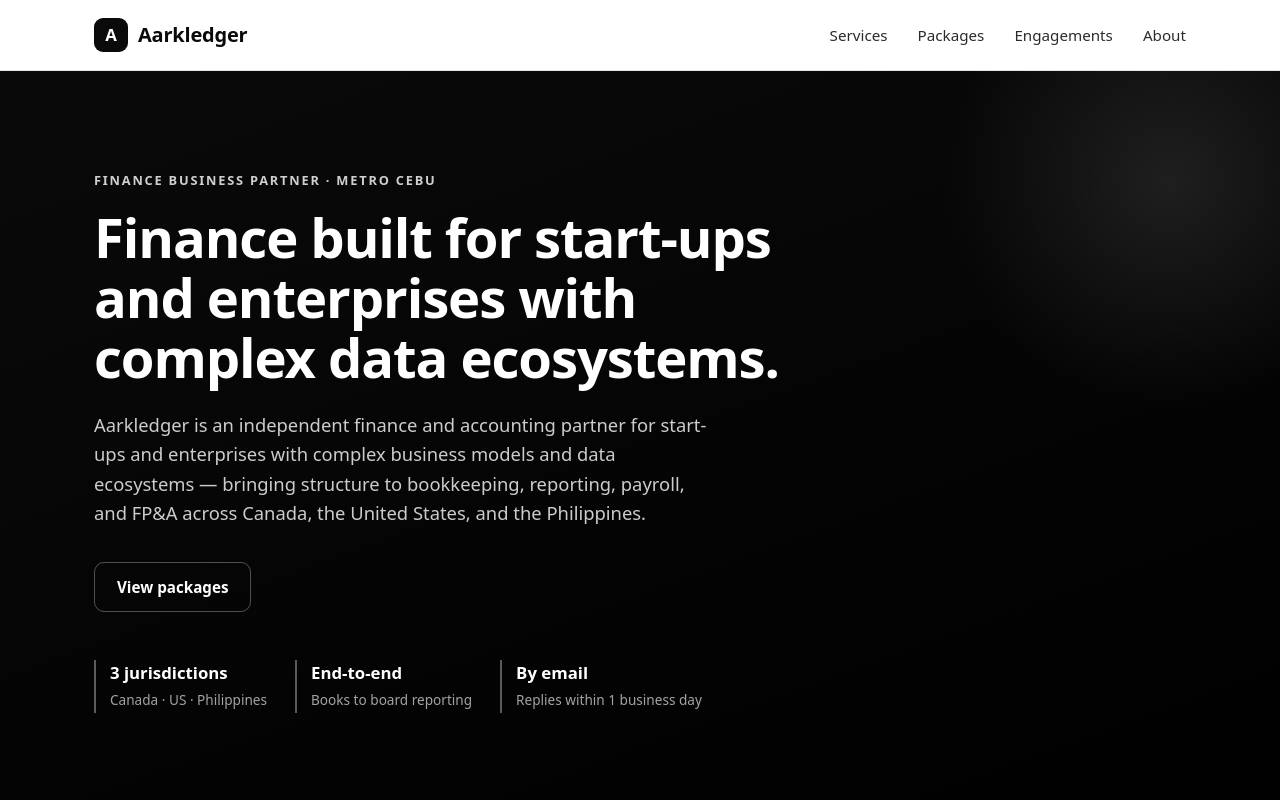
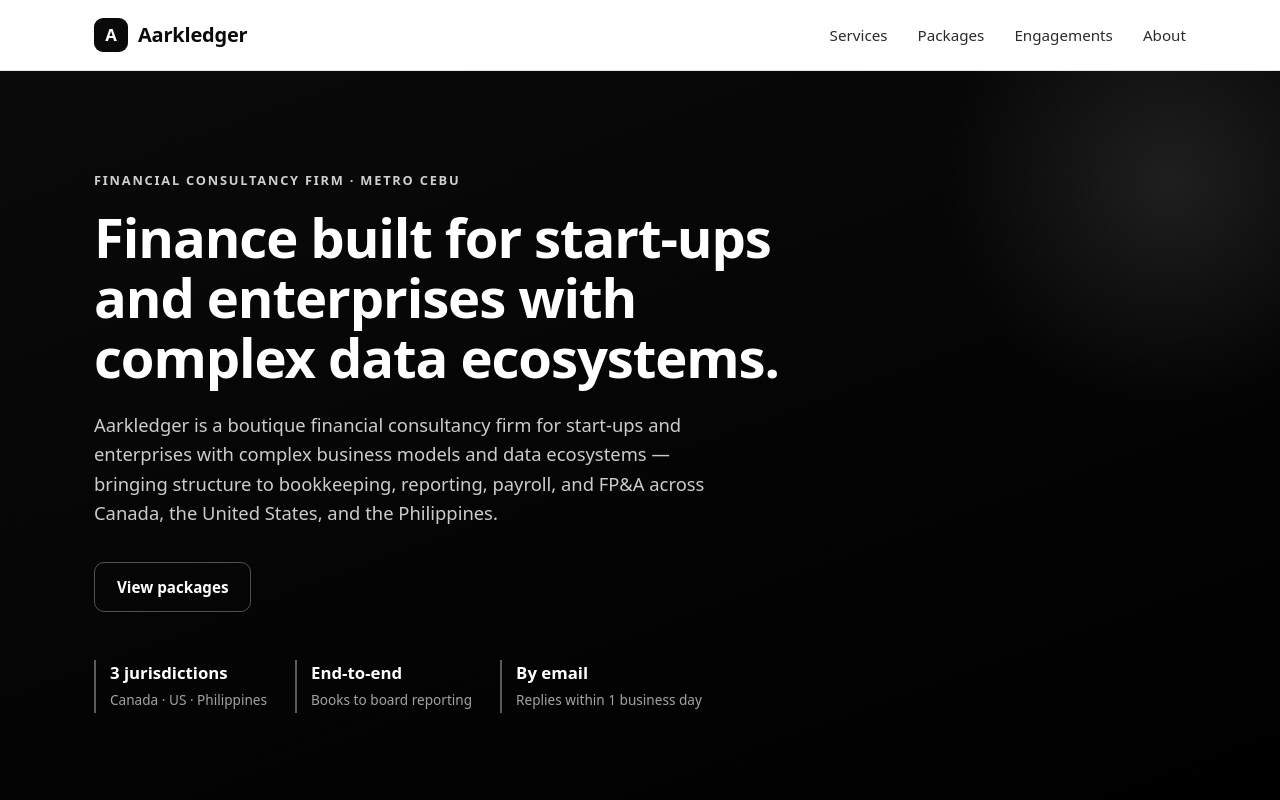
Before and after one commit to Aarkledger/aarkledger-site, a Next.js app: page / in a window 1280 px wide. Shown: the top 800 px of the page. Built offline with nearby package versions, Linux system fonts and the light colour scheme.

Commit message:
Update descriptions and titles for clarity

```diff
--- a/app/page.js
+++ b/app/page.js
@@ -226,13 +226,13 @@ export default function Home() {
         <section className="hero" style={{ padding: 0 }}>
           <div className="container">
             <div className="hero-inner">
-              <span className="eyebrow">Finance Business Partner · Metro Cebu</span>
+              <span className="eyebrow">Financial Consultancy Firm · Metro Cebu</span>
               <h1>Finance built for start-ups and enterprises with complex data ecosystems.</h1>
               <p>
-                Aarkledger is an independent finance and accounting partner for
-                start-ups and enterprises with complex business models and data
-                ecosystems — bringing structure to bookkeeping, reporting, payroll,
-                and FP&amp;A across Canada, the United States, and the Philippines.
+                Aarkledger is a boutique financial consultancy firm for start-ups
+                and enterprises with complex business models and data ecosystems —
+                bringing structure to bookkeeping, reporting, payroll, and FP&amp;A
+                across Canada, the United States, and the Philippines.
               </p>
               <div className="hero-actions">
                 <a href="#pricing" className="btn btn-ghost" style={{ color: "#fff", borderColor: "rgba(255,255,255,0.3)" }}>View packages</a>
@@ -331,12 +331,12 @@ export default function Home() {
         <section id="about" className="section-soft">
           <div className="container about-wrap">
             <div>
-              <h2>A finance partner built for start-ups and complex business models</h2>
+              <h2>The consultancy firm built for start-ups and enterprises with complex data ecosystems</h2>
               <p>
-                Aarkledger is an independent finance and accounting partner for
-                start-ups and enterprises with complex business models and data
-                ecosystems. We bring structure to bookkeeping, reporting, payroll,
-                and FP&amp;A — without the overhead of an in-house finance team.
+                Aarkledger is a boutique financial consultancy firm for start-ups
+                and enterprises with complex business models and data ecosystems.
+                We bring structure to bookkeeping, reporting, payroll, and FP&amp;A
+                — without the overhead of an in-house finance team.
               </p>
               <p>
                 We work on a clear, contractual basis: every engagement is defined by a
@@ -345,10 +345,10 @@ export default function Home() {
               </p>
             </div>
             <div className="stats">
-              <div className="stat"><strong>Since 2015</strong><span>Based in Metro Cebu</span></div>
-              <div className="stat"><strong>Start-ups</strong><span>Focused on complex business models</span></div>
-              <div className="stat"><strong>IB + PE</strong><span>Finance leaders with investment banking &amp; private equity experience</span></div>
-              <div className="stat"><strong>CA · US · PH</strong><span>Multi-jurisdiction coverage</span></div>
+              <div className="stat"><strong>Established in 2015</strong><span>Providing consultancy services in Metro Cebu and globally</span></div>
+              <div className="stat"><strong>Built for start-ups</strong><span>Systems architecture and data integrations for complex business models</span></div>
+              <div className="stat"><strong>IB + PE expertise</strong><span>Led by finance professionals with investment banking and private equity experience</span></div>
+              <div className="stat"><strong>Asia-Pacific reach</strong><span>Serving clients across North America and the Asia-Pacific region</span></div>
             </div>
           </div>
         </section>
@@ -360,7 +360,7 @@ export default function Home() {
               <h2>Let&apos;s get your books in order</h2>
               <p>Tell us about your business and we&apos;ll recommend the right package or engagement — no obligation.</p>
               <div className="cta-email">
-                Reach out to our Finance Business Partner: <a href={`mailto:${EMAIL}`}>{EMAIL}</a>
+                Reach out to one of our Finance Business Partners: <a href={`mailto:${EMAIL}`}>{EMAIL}</a>
               </div>
             </div>
           </div>
@@ -387,7 +387,7 @@ export default function Home() {
           </div>
           <div className="footer-bottom">
             <span>© {new Date().getFullYear()} Aarkledger. All rights reserved.</span>
-            <span>Independent accounting &amp; advisory · Engagements by signed contract</span>
+            <span>Boutique financial consultancy · Engagements by signed contract</span>
           </div>
         </div>
       </footer>
```
